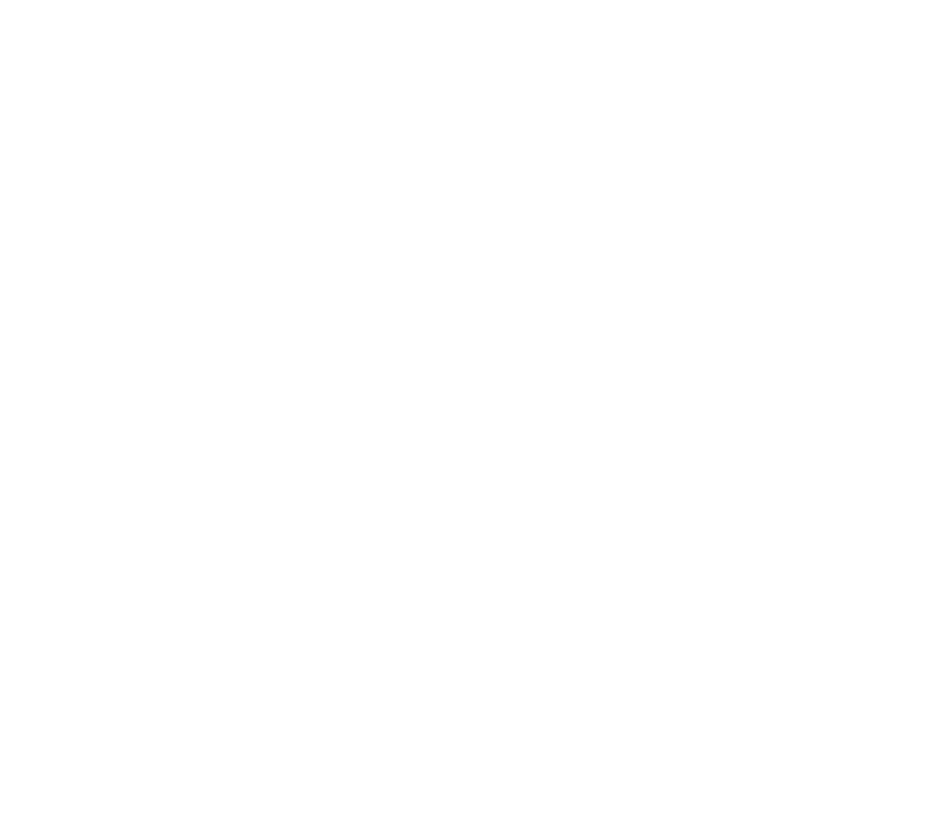
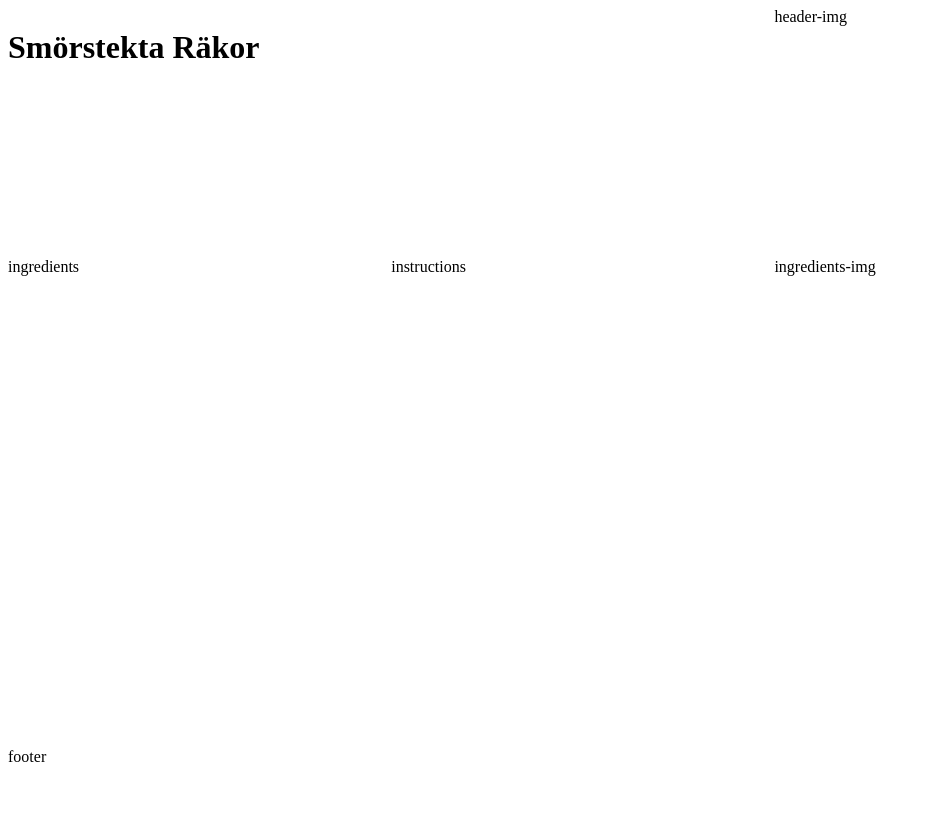
Before and after one commit to Coolpal-real/Webb_projekt_matrecept, a plain HTML site: page index.html in a window 1280 px wide. Shown: the whole page, without its empty margins (0-931 px from the left). Before the commit the page ends 800 px from the top, so only its background shows below. Drawn offline with Linux system fonts and the light colour scheme.

Commit message:
skapade grid layout

```diff
--- a/index.html
+++ b/index.html
@@ -7,6 +7,13 @@
     <link rel="stylesheet" href="style.css">
 </head>
 <body>
-
+    <div class="header">
+        <h1>Smörstekta Räkor</h1>
+    </div>
+    <div class="header-img">header-img</div>
+    <div class="ingredients">ingredients</div>
+    <div class="instructions">instructions</div>
+    <div class="ingredients-img">ingredients-img</div>
+    <div class="footer">footer</div>
 </body>
 </html>
--- a/style.css
+++ b/style.css
@@ -0,0 +1,25 @@
+body{
+    display: grid;
+    grid-template-columns: 3fr 3fr 4fr;
+    grid-template-rows: 30vh 60vh 10vh;
+    gap: 10px;
+    grid-template-areas:
+    "header header header-img"
+    "ingredients instructions ingredients-img"
+    "footer footer footer";
+}
+.grid-container
+{
+    display: grid;
+
+}
+
+.header { grid-area: header;}
+.header-img { grid-area: header-img;}
+.ingredients { grid-area: ingredients;}
+.instructions { grid-area: instructions;}
+.ingredients-img { grid-area: ingredients-img;}
+.footer { grid-area: footer;}
+header{
+    background-color: #14AE5C;
+}
```
